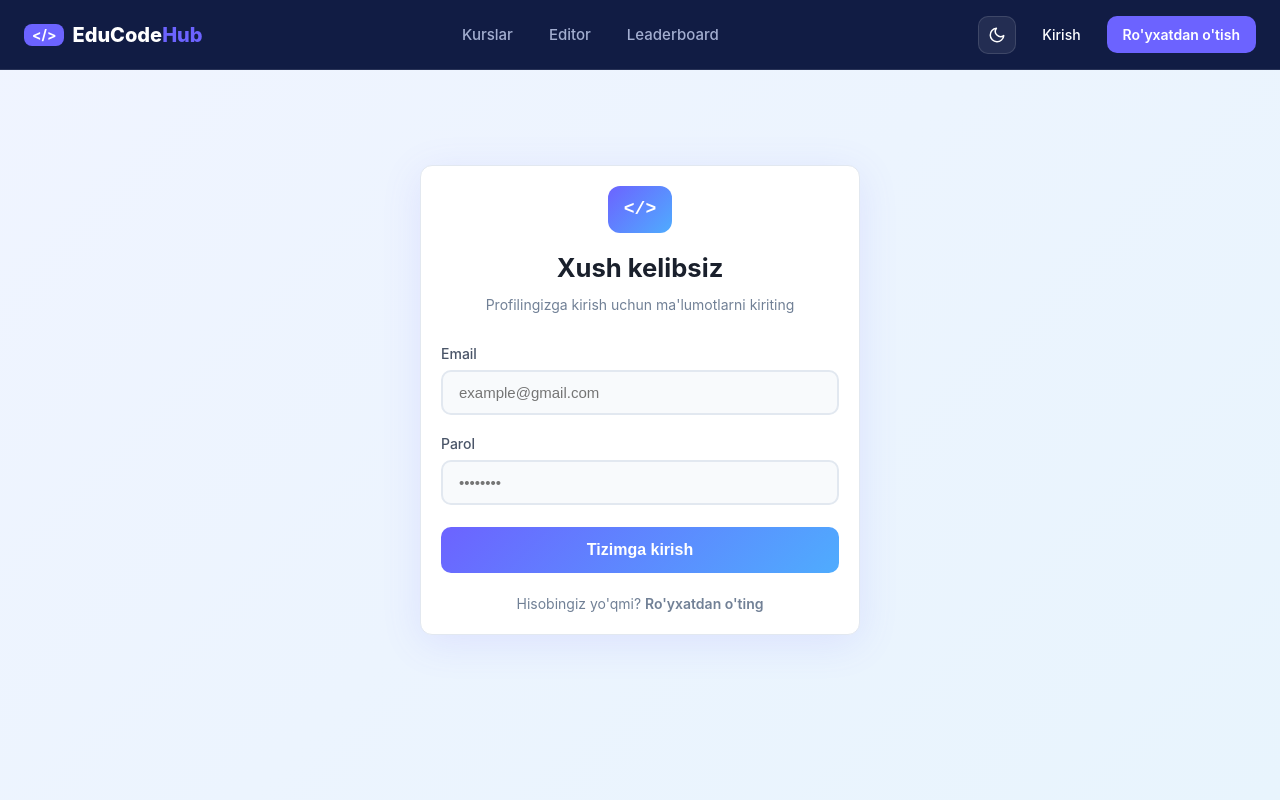
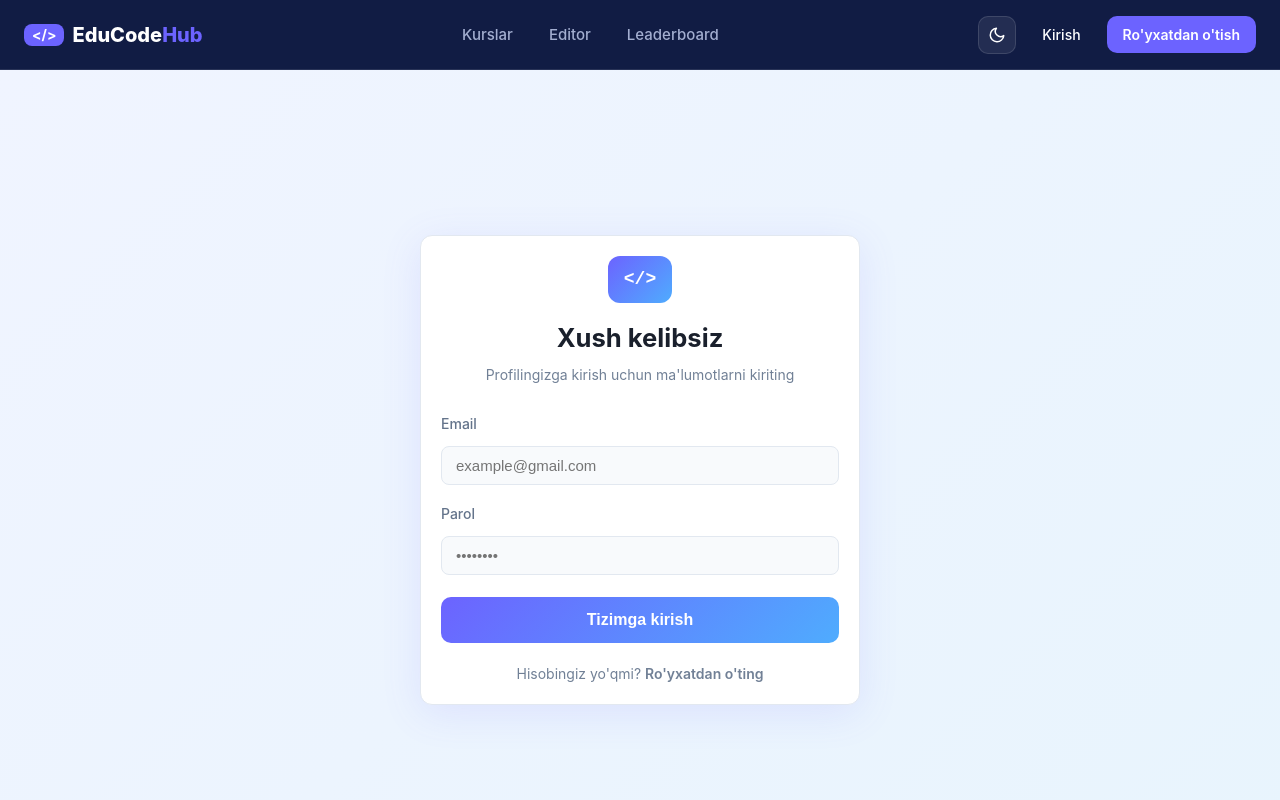
Before and after one commit to Azizbek432/EduCode_Hub, a React (Vite) app: page /login in a window 1280 px wide. Shown: the top 800 px of the page. Built offline with nearby package versions, Linux system fonts and the light colour scheme; no server answers.

Commit message:
fix(styles): fix layout overlap, course videos and clean index.css

```diff
--- a/src/data/courses.js
+++ b/src/data/courses.js
@@ -4,36 +4,33 @@ export const coursesData = {
     description:
       "Web-dasturlashning yuragi bo'lgan JS tilini noldan o'rganing.",
     lessons: [
-      { id: "js1", title: "Kirish va O'rnatish", videoId: "upDLs1kj7gE" },
-      {
-        id: "js2",
-        title: "O'zgaruvchilar (let, const)",
-        videoId: "SSeU8p2W_v4",
-      },
-      { id: "js3", title: "Ma'lumot turlari", videoId: "nLRL_N67ujY" },
-      { id: "js4", title: "Funksiyalar (Functions)", videoId: "fEd_V9FvK8k" },
-      { id: "js5", title: "Array va Object", videoId: "W6NZfCO5SIk" },
+      { id: "js1", title: "Kirish va O'rnatish", videoId: "lfMGAtm214U" },
+      { id: "js2", title: "O'zgaruvchilar (let, const)", videoId: "H9K1O3jC0I0" },
+      { id: "js3", title: "Ma'lumot turlari va Operatolar", videoId: "ahCwqrYak30" },
+      { id: "js4", title: "Funksiyalar (Functions)", videoId: "gI3Lbd333-Q" },
+      { id: "js5", title: "Array va Object", videoId: "123x3cM_wMo" },
     ],
   },
   2: {
     title: "Python Dasturlash",
     description: "Sun'iy intellekt va Backend uchun eng mashhur til.",
     lessons: [
-      { id: "py1", title: "Python Kirish", videoId: "rfscVS0vtbw" },
-      { id: "py2", title: "Sikl va Shartlar", videoId: "Zp5MuPOts3U" },
-      { id: "py3", title: "Funksiyalar", videoId: "9OK32jb_TdI" },
-      { id: "py4", title: "List va Dictionary", videoId: "34L-HBe6jYw" },
-      { id: "py5", title: "OOP Asoslari", videoId: "mX6N_5S_L50" },
+      { id: "py1", title: "Python Kirish", videoId: "XKHEtdqhLK8" },
+      { id: "py2", title: "O'zgaruvchilar va Ma'lumot turlari", videoId: "IX2beS-KsmE" },
+      { id: "py3", title: "Sikl va Shartlar (If / Loops)", videoId: "PqFKRqpHrXw" },
+      { id: "py4", title: "Funksiyalar va Listlar", videoId: "X133_N813X0" },
+      { id: "py5", title: "OOP Asoslari", videoId: "ay-O_AAn22g" },
     ],
   },
   3: {
     title: "React.js Framework",
     description: "Zamonaviy Front-end ilovalar yaratish texnologiyasi.",
     lessons: [
-      { id: "re1", title: "React nima?", videoId: "Ke90Tje7VS0" },
-      { id: "re2", title: "Component va Props", videoId: "DLX62G4nw40" },
-      { id: "re3", title: "State va Hooks", videoId: "O6P86uwfdv0" },
-      { id: "re4", title: "Routerlar bilan ishlash", videoId: "70T2XpZ3pZM" },
+      { id: "re1", title: "React nima va loyiha ochish", videoId: "CgkZ7MvWUAA" },
+      { id: "re2", title: "Component va Card yaratish", videoId: "aUbdP_Bf9Q0" },
+      { id: "re3", title: "Props va Conditional Rendering", videoId: "8a4S8T1h6uA" },
+      { id: "re4", title: "useState Hook", videoId: "lAW1Jmmr9xc" },
+      { id: "re5", title: "onChange va Color Picker App", videoId: "t2ypxI-_n30" },
     ],
   },
   4: {
@@ -41,27 +38,27 @@ export const coursesData = {
     description:
       "JavaScript-ni qat'iy tiplashtirilgan va xatosiz yozishni o'rganing.",
     lessons: [
-      { id: "ts1", title: "TypeScriptga kirish", videoId: "BCg4U1vX97E" },
-      { id: "ts2", title: "Interface va Types", videoId: "mZ_7v4rVdF0" },
-      { id: "ts3", title: "Generics nima?", videoId: "DOX0Z_YmK7I" },
+      { id: "ts1", title: "TypeScriptga kirish", videoId: "d56mG7DezGs" },
+      { id: "ts2", title: "Types va Explicit Typing", videoId: "BCg4U1vX97E" },
+      { id: "ts3", title: "Interface va Objects", videoId: "zQnBQ4tB3ZA" },
     ],
   },
   5: {
     title: "SQL Ma'lumotlar Bazasi",
     description: "Ma'lumotlarni saqlash va boshqarishni o'rganing.",
     lessons: [
-      { id: "sql1", title: "Ma'lumotlar bazasi nima?", videoId: "7S_zhMdf_g" },
-      { id: "sql2", title: "SELECT va WHERE", videoId: "vG11S_f92_A" },
-      { id: "sql3", title: "Joins va Unions", videoId: "HXV3zeQKqGY" },
+      { id: "sql1", title: "Ma'lumotlar bazasi va Tables", videoId: "HXV3zeQKqGY" },
+      { id: "sql2", title: "SELECT, WHERE va Filters", videoId: "7S_zhMdf_gI" },
+      { id: "sql3", title: "INSERT, UPDATE, DELETE", videoId: "N1S6pEThX08" },
     ],
   },
   6: {
     title: "Go (Golang) tili",
     description: "Google tomonidan yaratilgan eng tezkor Backend tili.",
     lessons: [
-      { id: "go1", title: "Go-ga xush kelibsiz", videoId: "XCsL89YtqzI" },
-      { id: "go2", title: "Variables va Types", videoId: "pWv_Y-8Lpxo" },
-      { id: "go3", title: "Goroutines (Concurrency)", videoId: "f6kdp27TYFE" },
+      { id: "go1", title: "Go-ga xush kelibsiz va Setup", videoId: "un6ZyFkqFKo" },
+      { id: "go2", title: "Variables va Data Types", videoId: "ysS_y15G3L8" },
+      { id: "go3", title: "Functions va Slices", videoId: "f6kdp27TYFE" },
     ],
   },
 };
--- a/src/index.css
+++ b/src/index.css
@@ -1,30 +1,33 @@
-/* 1. ASOSIY O'ZGARUVCHILAR */
 :root {
   --accent: #6c63ff;
   --accent-bg: rgba(108, 99, 255, 0.1);
   --border: #e2e8f0;
-  --code-bg: #f8fafc;
+  --bg-main: #f8fafc;
+  --bg-card: #ffffff;
   --text-h: #1a202c;
+  --text-muted: #64748b;
   --mono: "Fira Code", "Courier New", monospace;
   --shadow: 0 2px 8px rgba(0, 0, 0, 0.08);
   --color-border-danger: #fc8181;
   --color-bg-danger: #fff5f5;
   --color-text-danger: #e53e3e;
+  --navbar-height: 70px;
 }
 
 [data-theme="dark"] {
   --accent: #7c73ff;
   --accent-bg: rgba(124, 115, 255, 0.15);
   --border: #2d3748;
-  --code-bg: #1a202c;
+  --bg-main: #0f1117;
+  --bg-card: #1a202c;
   --text-h: #f7fafc;
+  --text-muted: #a0aec0;
   --shadow: 0 2px 8px rgba(0, 0, 0, 0.3);
   --color-border-danger: #9b2c2c;
   --color-bg-danger: #2d1515;
   --color-text-danger: #fc8181;
 }
 
-/* 2. UMUMIY RESET */
 * {
   box-sizing: border-box;
   margin: 0;
@@ -32,17 +35,20 @@
 }
 
 body {
-  font-family: "Inter", system-ui, sans-serif;
-  background-color: var(--code-bg);
+  font-family: "Inter", system-ui, -apple-system, sans-serif;
+  background-color: var(--bg-main);
   color: var(--text-h);
-  transition:
-    background-color 0.3s,
-    color 0.3s;
+  transition: background-color 0.3s ease, color 0.3s ease;
   line-height: 1.5;
 }
 
-[data-theme="dark"] body {
-  background-color: #0f1117;
+main,
+.page-container,
+.compiler-page,
+.course-detail-container {
+  margin-top: var(--navbar-height) !important;
+  min-height: calc(100vh - var(--navbar-height));
+  box-sizing: border-box;
 }
 
 .sidebar-logo-link,
@@ -51,25 +57,20 @@ body {
 .sidebar-logo-link:active,
 .sidebar-logo-link:visited {
   text-decoration: none !important;
-  color: transparent !important;
+  color: inherit !important;
   outline: none !important;
   border: none !important;
   display: block;
-}
-
-.sidebar-logo-link {
-  text-decoration: none !important;
-  display: block;
-  margin-bottom: 50px;
+  margin-bottom: 30px;
 }
 
 .sidebar-logo {
   font-size: 24px;
   font-weight: 800;
-  color: #ffffff !important;
+  color: var(--text-h) !important;
   display: flex;
   align-items: center;
-  gap: 2px;
+  gap: 4px;
 }
 
 .sidebar-logo span {
@@ -78,19 +79,16 @@ body {
 
 .sidebar-logo-link:hover .sidebar-logo {
   opacity: 0.9;
-  color: #ffffff !important;
 }
 
 .terminal-container,
 .code-editor {
-  background-color: #1a202c;
+  background-color: var(--bg-card);
   border: 1px solid var(--border);
   border-radius: 12px;
   padding: 20px;
   box-shadow: var(--shadow);
-  transition:
-    transform 0.3s ease,
-    box-shadow 0.3s ease;
+  transition: transform 0.3s ease, box-shadow 0.3s ease, border-color 0.3s ease;
 }
 
 .terminal-container:hover {
@@ -99,32 +97,28 @@ body {
   border-color: var(--accent);
 }
 
-[data-theme="dark"] .feature-card,
-[data-theme="dark"] .auth-card {
-  background: #1a202c;
-  border: 1px solid var(--border);
-}
-
-[data-theme="dark"] .auth-header h2 {
-  color: var(--text-h);
-}
-
-[data-theme="dark"] .form-group input {
-  background: #2d3748;
-  border-color: #4a5568;
-  color: var(--text-h);
-}
-
-[data-theme="dark"] .form-group label {
-  color: #a0aec0;
-}
-
 .feature-card,
 .auth-card,
 .course-card {
-  background: var(--bg-card, #ffffff);
+  background: var(--bg-card);
   border-radius: 12px;
   padding: 20px;
   border: 1px solid var(--border);
   transition: all 0.3s ease;
 }
+
+.form-group input {
+  background: var(--bg-main);
+  border: 1px solid var(--border);
+  color: var(--text-h);
+  border-radius: 8px;
+  padding: 10px 14px;
+  width: 100%;
+}
+
+.form-group label {
+  color: var(--text-muted);
+  font-size: 14px;
+  margin-bottom: 6px;
+  display: block;
+}
```
